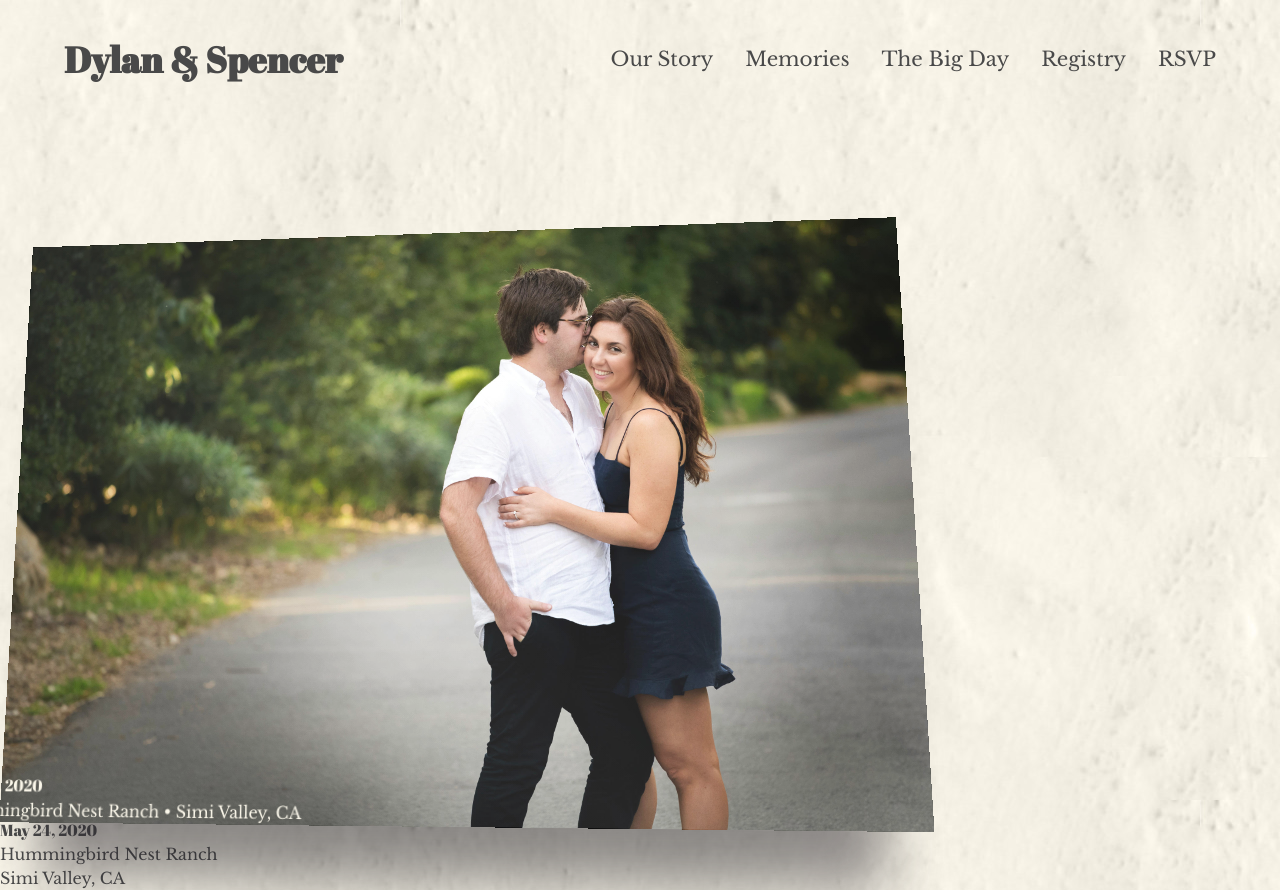
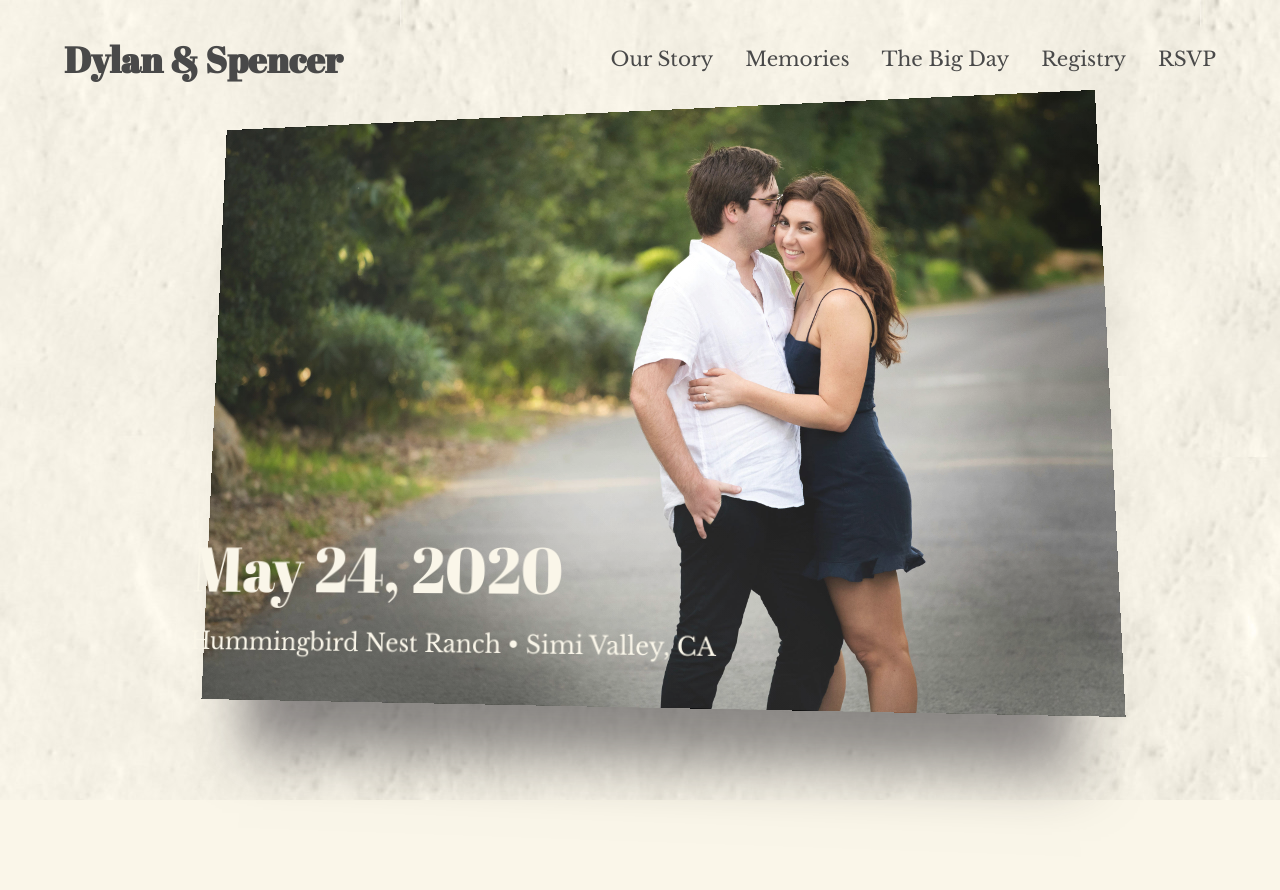
Before and after one commit to netspencer/dylanandspencer.wedding, a Next.js app: page / in a window 1280 px wide. After the commit the page ends 800 px from the top, so only its background shows below. Built offline with nearby package versions, Linux system fonts and the light colour scheme.

Commit message:
Conidtionally make Navigation sticky based on route

```diff
--- a/components/Layout.tsx
+++ b/components/Layout.tsx
@@ -2,6 +2,7 @@ import React, { FunctionComponent } from 'react'
 import Head from 'next/head'
 import Navigation from './Navigation'
 import classNames from 'classnames'
+import { useRouter } from 'next/router'
 
 interface Props {
   title?: string
@@ -10,7 +11,9 @@ interface Props {
 const Layout: FunctionComponent<Props> = ({
   children,
   title = 'May 24, 2020'
-}) => (
+}) => {
+  const { pathname } = useRouter()
+  return (
     <>
       <Head>
         <title>Dylan &amp; Spencer | {title}</title>
@@ -18,13 +21,12 @@ const Layout: FunctionComponent<Props> = ({
         <meta http-equiv="X-UA-Compatible" content="ie=edge" />
       </Head>
       <main className={classNames('relative')}>
-      <div>
-        <Navigation />
+        <Navigation sticky={pathname != '/'} />
         {children}
-      </div>
       </main>
       <style jsx global>{``}</style>
     </>
   )
+}
 
 export default Layout
--- a/components/Navigation.tsx
+++ b/components/Navigation.tsx
@@ -2,13 +2,17 @@ import React, { FunctionComponent } from 'react'
 import Link from 'next/link'
 import classNames from 'classnames'
 
-interface Props {
+interface ItemProps {
   title: string
   href: string
   final?: boolean
 }
 
-const NavigationItem: FunctionComponent<Props> = ({ title, href, final }) => (
+const NavigationItem: FunctionComponent<ItemProps> = ({
+  title,
+  href,
+  final
+}) => (
   <>
     <Link href={href}>
       <a
@@ -23,10 +27,15 @@ const NavigationItem: FunctionComponent<Props> = ({ title, href, final }) => (
   </>
 )
 
-const Navigation: FunctionComponent = () => (
+interface Props {
+  sticky?: boolean
+}
+
+const Navigation: FunctionComponent<Props> = ({ sticky = true }) => (
   <nav
     className={classNames(
-      'sticky',
+      'fixed',
+      { sticky: sticky },
       'top-0',
       'w-full',
       'flex',
--- a/components/Postcard.tsx
+++ b/components/Postcard.tsx
@@ -1,13 +1,14 @@
 import 'resize-observer-polyfill'
 import React, { FunctionComponent } from 'react'
 import useTiltEffect from '../lib/useTiltEffect'
+import classNames from 'classnames'
 
 const Postcard: FunctionComponent = () => {
   const { containerRef, imageRef, captionRef, shineRef } = useTiltEffect()
 
   return (
     <section>
-      <article ref={containerRef} className="z-5 center">
+      <article ref={containerRef} className={classNames('mx-auto')}>
         <figure ref={imageRef}>
           <img src="/photoshoot/12.jpg" alt="Spencer and Dylan in a park" />
           <summary>
@@ -15,18 +16,42 @@ const Postcard: FunctionComponent = () => {
           </summary>
           <figcaption
             ref={captionRef}
-            className="db-ns dn tl absolute bottom-0 w-100 pa5"
+            className={classNames(
+              'hidden',
+              'md:block',
+              'absolute',
+              'bottom-0',
+              'w-full',
+              'p-10'
+            )}
           >
-            <h3 className="fatface f-subheadline-l f1-m f2 wedding-cream fw4 lh-title ma0 mb2">
+            <h3
+              className={classNames(
+                'fatface',
+                'text-6xl',
+                'wedding-cream',
+                'font-normal',
+                'mb-2'
+              )}
+            >
               May 24, 2020
             </h3>
-            <p className="f3-l f4 libre ma0 lh-copy wedding-cream">
+            <p className={classNames('text-2xl', 'wedding-cream', 'libre')}>
               Hummingbird Nest Ranch &bull; Simi Valley, CA
             </p>
           </figcaption>
         </figure>
       </article>
-      <aside className="dn-ns db mt3 w-100 pa3 wedding-gray">
+      <aside
+        className={classNames(
+          'block',
+          'md:hidden',
+          'mt-4',
+          'w-full',
+          'p-2',
+          'wedding-gray'
+        )}
+      >
         <h3 className="fatface f2 fw4 lh-title ma0 mb2">May 24, 2020</h3>
         <p className="f5 f4-l libre ma0 lh-copy">
           Hummingbird Nest Ranch
```
Lines whose indentation alone changed are shown as unchanged.
